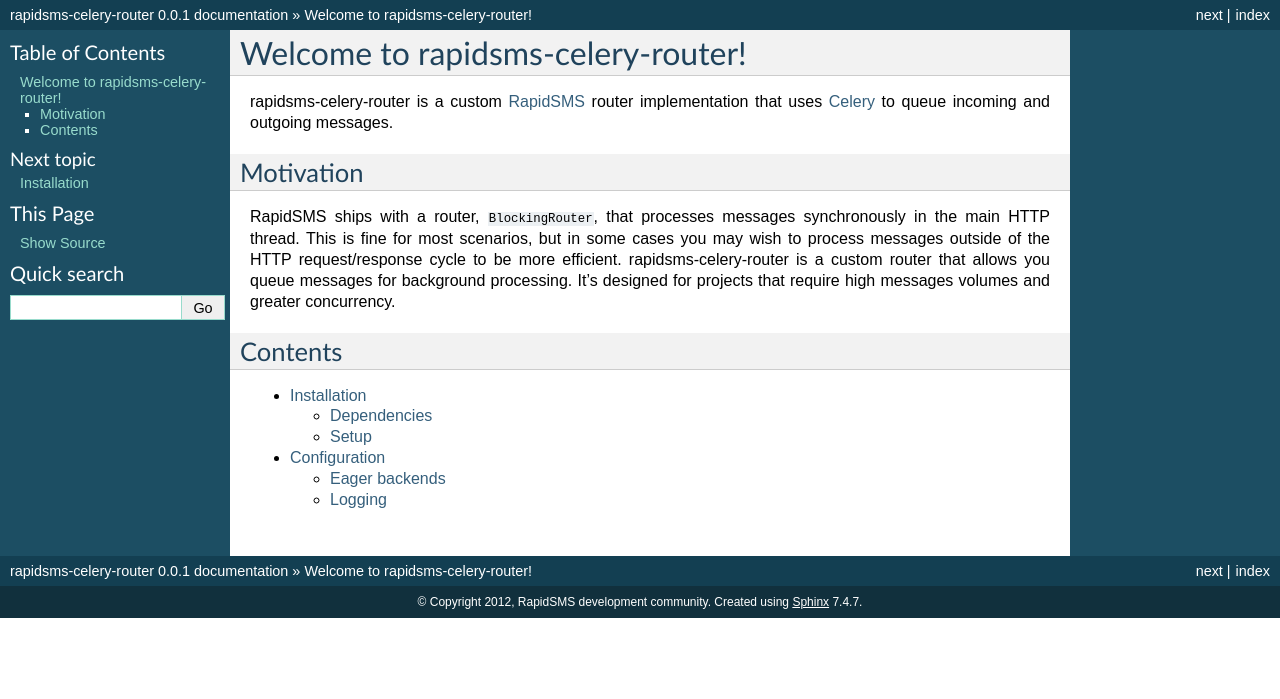
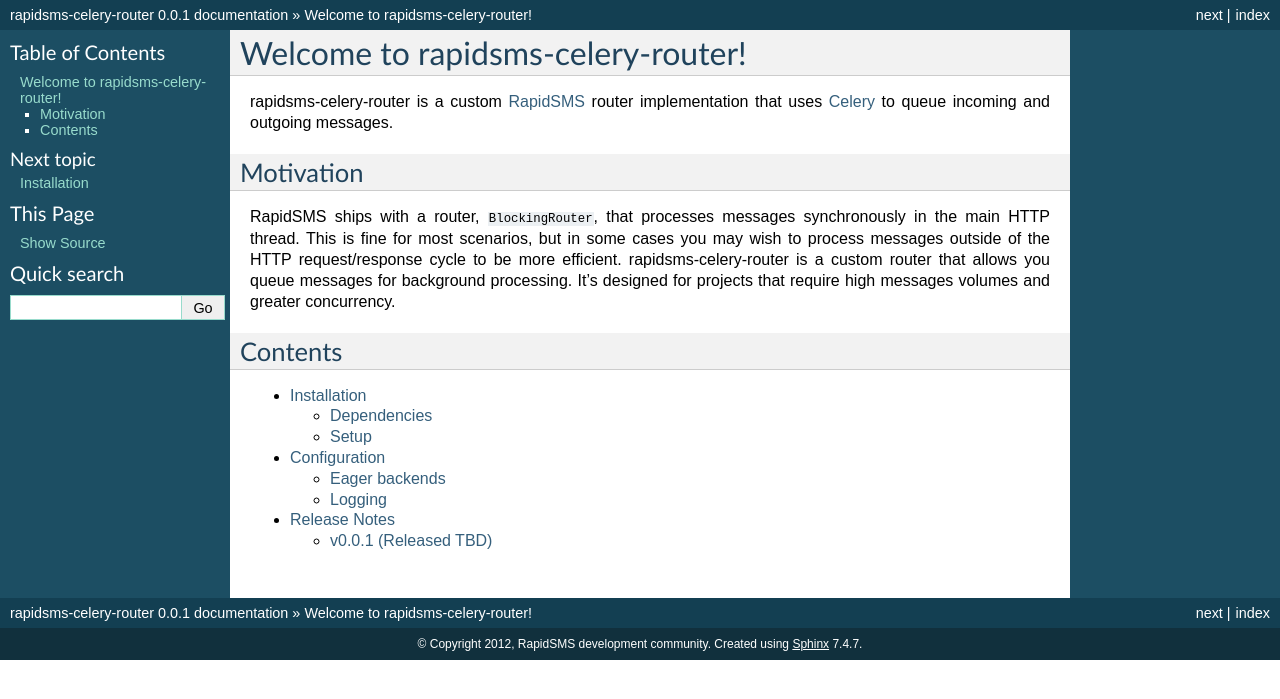
Before and after one commit to rapidsms/rapidsms-celery-router, a Sphinx documentation site: the page built from docs/index.rst, in a window 1280 px wide. Shown: the top 699 px of the page. Built offline with Sphinx 7.4.7, drawn with Linux system fonts in a browser that asks for light colours.

Commit message:
add releases

```diff
--- a/docs/index.rst
+++ b/docs/index.rst
@@ -29,3 +29,4 @@
 
    installation
    configuration
+   releases
--- /dev/null
+++ b/docs/releases.rst
@@ -0,0 +1,7 @@
+Release Notes
+==================
+
+v0.0.1 (Released TBD)
+---------------------
+
+* Initial release
```
